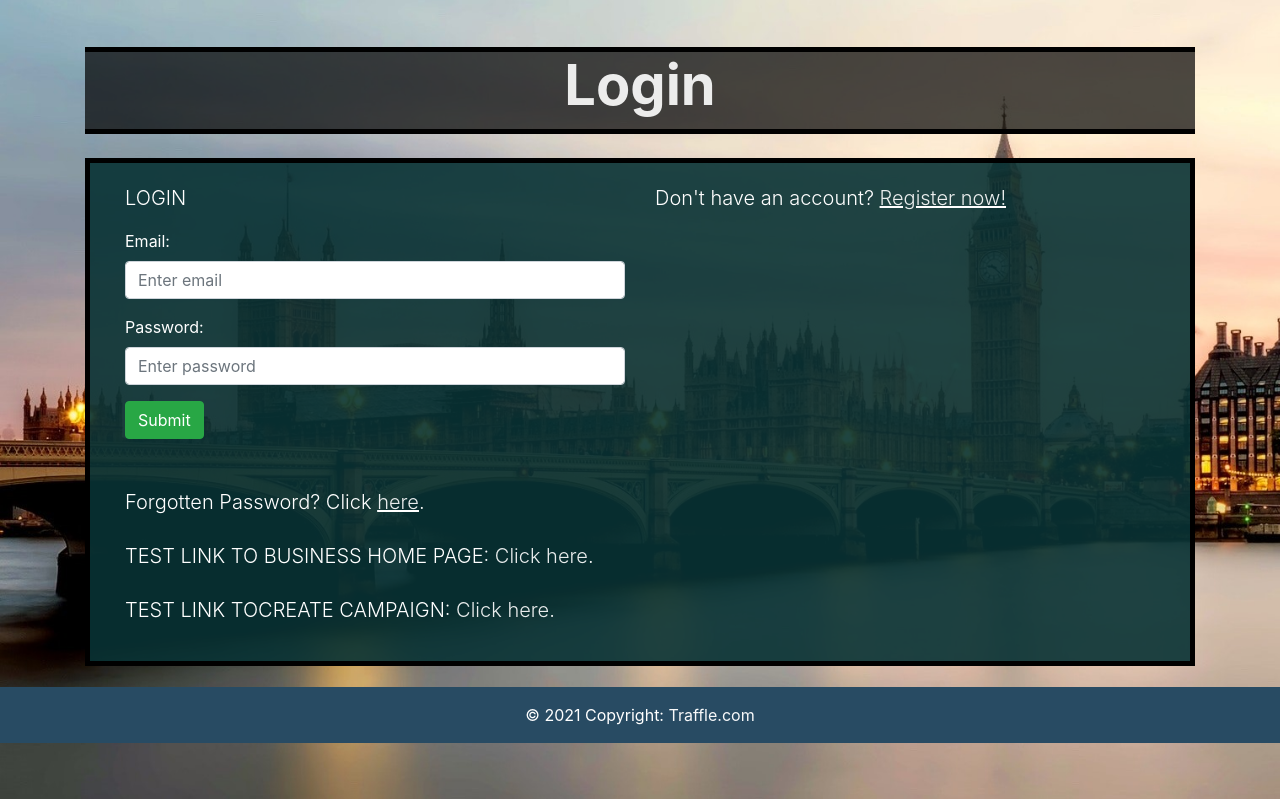
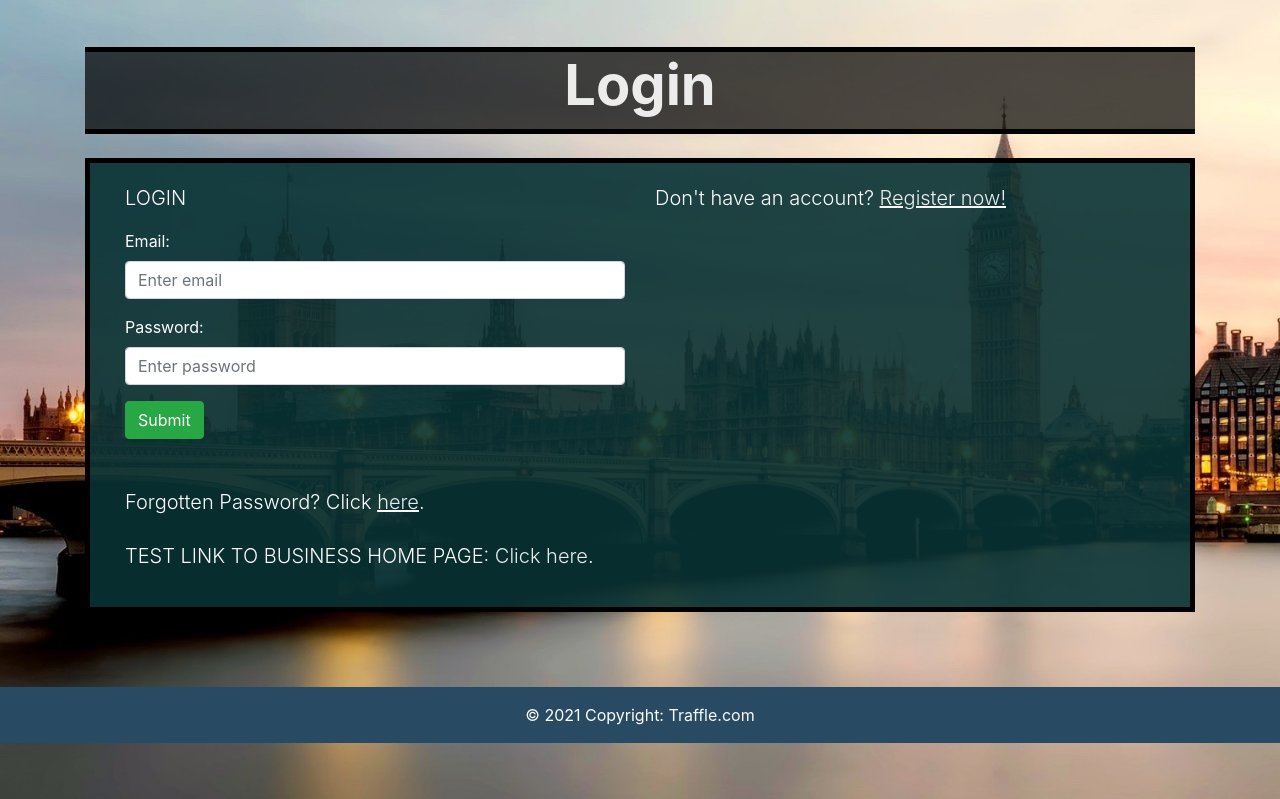
Before and after one commit to liamrock10/traffle-backend, a Node server app: page /login in a window 1280 px wide. Shown: the part 57-856 px from the top of the page. Run offline with Node 20, Linux system fonts and the light colour scheme; some libraries are stand-ins or nearby versions.

Commit message:
removed test link

```diff
--- a/views/auth/login.ejs
+++ b/views/auth/login.ejs
@@ -50,8 +50,6 @@
 
                         <p class="lead pt-2">TEST LINK TO BUSINESS HOME PAGE: <a href="/business">Click here</a>.</p>
 
-                        <p class="lead pt-2">TEST LINK TOCREATE CAMPAIGN: <a href="/create-campaign">Click here</a>.</p>
-
                     </div>
 
                     <!-- Col 2 -->
```
